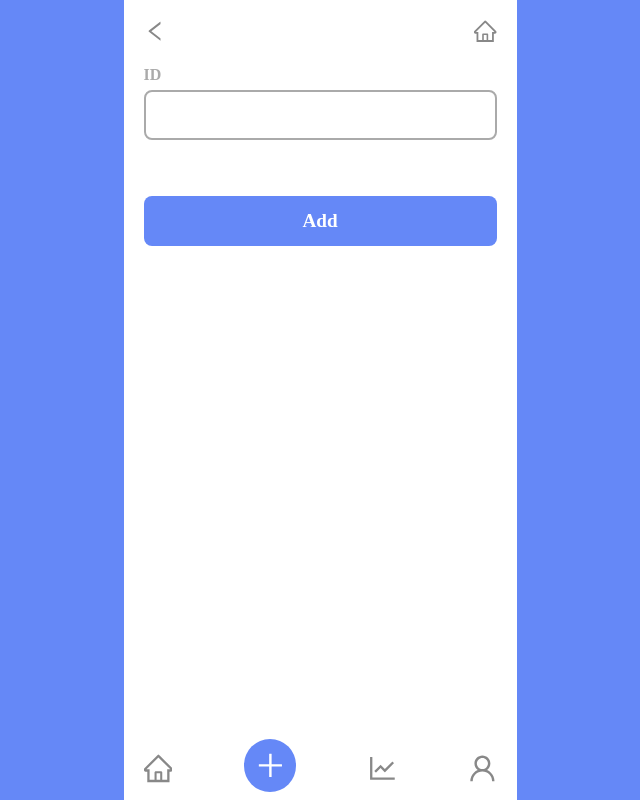
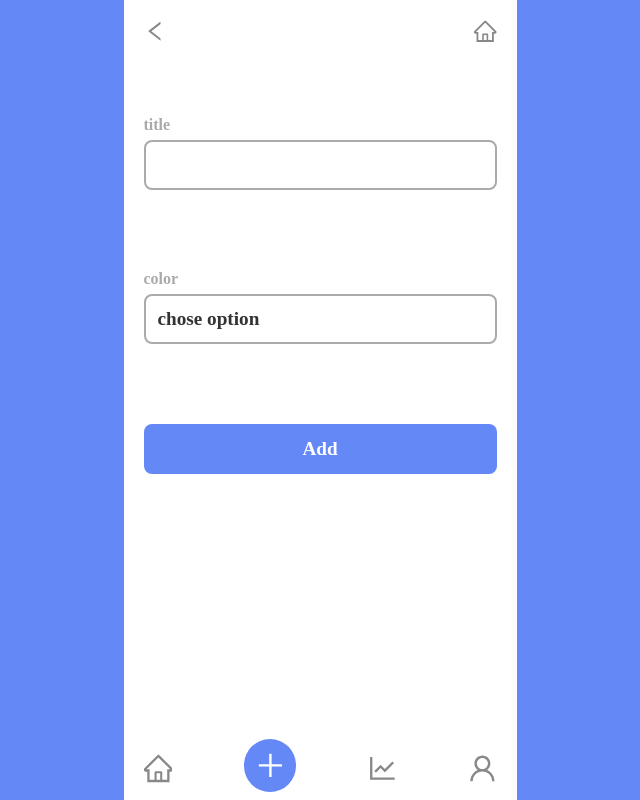
Before and after one commit to helloworld442/todo-list-project, a React (Vite) app: page /write in a window 1280 px wide. Shown: the whole page, without its empty margins (320-960 px from the left). Built offline with nearby package versions, Linux system fonts and the light colour scheme.

Commit message:
feat : create : select UI / UX #2

```diff
--- a/src/features/todo/todoform/TodoFormComponent.tsx
+++ b/src/features/todo/todoform/TodoFormComponent.tsx
@@ -1,9 +1,11 @@
-import Button from "../../ui/button/ButtonComponent";
-import InputBox from "../../ui/input/InputComponent";
+import { useMemo } from "react";
+import { Button, InputBox, Select } from "../../ui";
+import { TodoFormStyle } from "./TodoFormStyle";
 import { TodoFormProps } from "./TodoFormInterface";
-import { TodoFormStyle } from "./TodoFormStyle";
 
-const TodoForm = ({ form, errors, onInput, onSubmit }: TodoFormProps) => {
+const TodoForm = ({ form, errors, onInput, onSelect, onSubmit }: TodoFormProps) => {
+  const colorOptions = useMemo(() => ["tomato", "skyblue", "yellowgreen", "purple"], []);
+
   return (
     <TodoFormStyle onSubmit={onSubmit}>
       <InputBox
@@ -13,6 +15,13 @@ const TodoForm = ({ form, errors, onInput, onSubmit }: TodoFormProps) => {
         error={errors.title}
         onChange={onInput}
       />
+      <Select
+        name="color"
+        value={form.color}
+        error={errors.color}
+        options={colorOptions}
+        onChange={onSelect}
+      />
       <Button>Add</Button>
     </TodoFormStyle>
   );
--- a/src/features/todo/todoform/TodoFormContainer.tsx
+++ b/src/features/todo/todoform/TodoFormContainer.tsx
@@ -1,9 +1,9 @@
-import { useState } from "react";
+import { useCallback, useState } from "react";
 import TodoForm from "./TodoFormComponent";
 
 const TodoFormContainer = () => {
-  const [form, setForm] = useState({ title: "" });
-  const [errors, setErrors] = useState({ title: "" });
+  const [form, setForm] = useState({ title: "", color: "" });
+  const [errors, setErrors] = useState({ title: "", color: "" });
 
   const validateTitle = (title: string) => {
     if (title.trim() === "") return "제목을 입력해주세요";
@@ -12,23 +12,44 @@ const TodoFormContainer = () => {
     return "";
   };
 
-  const onChangeInput = (e: React.ChangeEvent<HTMLInputElement>) => {
+  const validateColor = (color: string) => {
+    if (color.trim() === "") return "색상을 입력해주세요";
+    return "";
+  };
+
+  const onChangeInput = useCallback((e: React.ChangeEvent<HTMLInputElement>) => {
     const { name, value } = e.target;
     setForm((prev) => ({ ...prev, [name]: value }));
     setErrors((prev) => ({ ...prev, [name]: "" }));
-  };
+  }, []);
+
+  const onChangeSelect = useCallback((target: { name: string; value: string }) => {
+    const { name, value } = target;
+    setForm((prev) => ({ ...prev, [name]: value }));
+    setErrors((prev) => ({ ...prev, [name]: "" }));
+  }, []);
 
   const onSubmitTodo = (e: React.FormEvent<HTMLFormElement>) => {
     e.preventDefault();
     const titleError = validateTitle(form.title);
-    if (titleError) {
-      setErrors({ title: titleError });
+    const colorError = validateColor(form.color);
+
+    if (titleError || colorError) {
+      setErrors({ title: titleError, color: colorError });
       return;
     }
-    setForm({ title: "" });
+    setForm({ title: "", color: "" });
   };
 
-  return <TodoForm form={form} errors={errors} onInput={onChangeInput} onSubmit={onSubmitTodo} />;
+  return (
+    <TodoForm
+      form={form}
+      errors={errors}
+      onInput={onChangeInput}
+      onSelect={onChangeSelect}
+      onSubmit={onSubmitTodo}
+    />
+  );
 };
 
 export { TodoFormContainer };
--- a/src/features/todo/todoform/TodoFormInterface.ts
+++ b/src/features/todo/todoform/TodoFormInterface.ts
@@ -1,6 +1,7 @@
 export interface TodoFormProps {
-  form: { title: string };
-  errors: { title: string };
+  form: { title: string; color: string };
+  errors: { title: string; color: string };
+  onSelect: (target: { name: string; value: string }) => void;
   onInput: (e: React.ChangeEvent<HTMLInputElement>) => void;
   onSubmit: (e: React.FormEvent<HTMLFormElement>) => void;
 }
--- a/src/features/todo/todoform/TodoFormStyle.ts
+++ b/src/features/todo/todoform/TodoFormStyle.ts
@@ -2,8 +2,7 @@ import styled from "styled-components";
 
 export const TodoFormStyle = styled.form`
   position: relative;
-  padding: 0 20px;
-  padding-bottom: 50px;
+  padding: 50px 20px;
   box-sizing: border-box;
   display: flex;
   flex-direction: column;
--- a/src/features/ui/button/ButtonComponent.tsx
+++ b/src/features/ui/button/ButtonComponent.tsx
@@ -24,4 +24,4 @@ Button.defaultProps = {
   height: "50px",
 };
 
-export default Button;
+export { Button };
--- /dev/null
+++ b/src/features/ui/index.ts
@@ -0,0 +1,3 @@
+export * from "./button/ButtonComponent";
+export * from "./input/InputComponent";
+export * from "./select/SelectComponent";
--- a/src/features/ui/input/InputComponent.tsx
+++ b/src/features/ui/input/InputComponent.tsx
@@ -1,60 +1,15 @@
-import styled, { css } from "styled-components";
+import { memo } from "react";
+import { InputBoxStyle, InputErrorText, InputLabel, InputStyle } from "./InputStyle";
+import { InputBoxProps } from "./InputInterface";
 
-interface InputBoxProps {
-  type?: string;
-  name?: string;
-  value?: string;
-  error?: string;
-  onChange?: (e: React.ChangeEvent<HTMLInputElement>) => void;
-}
-
-const InputBox = ({ type, name, value, error, onChange }: InputBoxProps) => {
+const InputBox = memo(({ type, name, value, error, onChange }: InputBoxProps) => {
   return (
     <InputBoxStyle>
-      <InputLabel>ID</InputLabel>
+      <InputLabel>{name}</InputLabel>
       <InputStyle type={type} name={name} value={value} error={error} onChange={onChange} />
       <InputErrorText>{error}</InputErrorText>
     </InputBoxStyle>
   );
-};
+});
 
-const InputBoxStyle = styled.div`
-  width: 100%;
-  height: 80px;
-`;
-
-const InputStyle = styled.input<InputBoxProps>`
-  width: 100%;
-  height: 50px;
-  padding: 12px;
-  margin: 6px 0;
-  box-sizing: border-box;
-  border: 2px solid #aaa;
-  border-radius: 8px;
-  outline: none;
-  font-size: 1rem;
-  font-weight: bold;
-  color: #333;
-
-  ${(props) =>
-    props.error &&
-    css`
-      border: 2px solid red;
-      border-radius: 8px;
-      box-sizing: border-box;
-    `}
-`;
-
-const InputLabel = styled.label`
-  font-size: 1rem;
-  font-weight: bold;
-  color: #aaa;
-`;
-
-const InputErrorText = styled.span`
-  font-size: 0.8rem;
-  font-weight: 550;
-  color: red;
-`;
-
-export default InputBox;
+export { InputBox };
--- /dev/null
+++ b/src/features/ui/input/InputInterface.ts
@@ -0,0 +1,7 @@
+export interface InputBoxProps {
+  type: string;
+  name: string;
+  value: string;
+  error: string;
+  onChange?: (e: React.ChangeEvent<HTMLInputElement>) => void;
+}
--- /dev/null
+++ b/src/features/ui/input/InputStyle.ts
@@ -0,0 +1,41 @@
+import styled, { css } from "styled-components";
+import { InputBoxProps } from "./InputInterface";
+
+export const InputBoxStyle = styled.div`
+  width: 100%;
+  height: 80px;
+`;
+
+export const InputStyle = styled.input<InputBoxProps>`
+  width: 100%;
+  height: 50px;
+  padding: 12px;
+  margin: 6px 0;
+  box-sizing: border-box;
+  border: 2px solid #aaa;
+  border-radius: 8px;
+  outline: none;
+  font-size: 1rem;
+  font-weight: bold;
+  color: #333;
+
+  ${(props) =>
+    props.error &&
+    css`
+      border: 2px solid red;
+      border-radius: 8px;
+      box-sizing: border-box;
+    `}
+`;
+
+export const InputLabel = styled.label`
+  font-size: 1rem;
+  font-weight: bold;
+  color: #aaa;
+`;
+
+export const InputErrorText = styled.span`
+  font-size: 0.8rem;
+  font-weight: 550;
+  color: red;
+`;
--- /dev/null
+++ b/src/features/ui/select/SelctInterface.ts
@@ -0,0 +1,11 @@
+export interface SelectProps {
+  name: string;
+  options: string[];
+  value: string;
+  error: string;
+  onChange: (target: { name: string; value: string }) => void;
+}
+
+export interface SelectErrorProps {
+  error: string;
+}
--- /dev/null
+++ b/src/features/ui/select/SelectComponent.tsx
@@ -0,0 +1,45 @@
+import { memo, useState } from "react";
+import {
+  DropDownBox,
+  DropDownErrorText,
+  DropDownItem,
+  DropDownLabel,
+  DropDownMenu,
+  DropDownTrigger,
+} from "./SelectStyle";
+import { SelectProps } from "./SelctInterface";
+
+const Select = memo(({ name, options, value, error, onChange }: SelectProps) => {
+  const [isOpen, setIsOpen] = useState(false);
+
+  const onOpenSelect = () => {
+    setIsOpen(true);
+    onChange({ name, value: "" });
+  };
+
+  const onDownSelect = (option: string) => {
+    setIsOpen(false);
+    onChange({ name, value: option });
+  };
+
+  return (
+    <DropDownBox>
+      <DropDownLabel>{name}</DropDownLabel>
+      <DropDownTrigger error={error} onClick={onOpenSelect}>
+        {value || "chose option"}
+      </DropDownTrigger>
+      {isOpen && (
+        <DropDownMenu>
+          {options?.map((option, index) => (
+            <DropDownItem key={index} onClick={() => onDownSelect(option)}>
+              {option}
+            </DropDownItem>
+          ))}
+        </DropDownMenu>
+      )}
+      <DropDownErrorText>{error}</DropDownErrorText>
+    </DropDownBox>
+  );
+});
+
+export { Select };
--- /dev/null
+++ b/src/features/ui/select/SelectStyle.ts
@@ -0,0 +1,70 @@
+import styled, { css } from "styled-components";
+import { SelectErrorProps } from "./SelctInterface";
+
+export const DropDownBox = styled.div`
+  position: relative;
+  width: 100%;
+  height: 80px;
+  padding: 24px 0;
+`;
+
+export const DropDownLabel = styled.label`
+  font-size: 1rem;
+  font-weight: bold;
+  color: #aaa;
+`;
+
+export const DropDownTrigger = styled.div<SelectErrorProps>`
+  width: 100%;
+  height: 50px;
+  padding: 12px;
+  margin: 6px 0;
+  box-sizing: border-box;
+  border: 2px solid #aaa;
+  border-radius: 8px;
+  outline: none;
+  font-size: 1.2rem;
+  font-weight: bold;
+  color: #333;
+  cursor: pointer;
+
+  ${(props) =>
+    props.error &&
+    css`
+      border: 2px solid red;
+      border-radius: 8px;
+      box-sizing: border-box;
+    `}
+`;
+
+export const DropDownMenu = styled.ul`
+  position: absolute;
+  width: 100%;
+  padding: 12px;
+  margin: 6px 0;
+  box-sizing: border-box;
+  border: 2px solid #aaa;
+  border-radius: 8px;
+  background: #fff;
+  display: flex;
+  flex-direction: column;
+  gap: 10px;
+  cursor: pointer;
+  z-index: 100;
+`;
+
+export const DropDownItem = styled.li`
+  width: 100px;
+  font-size: 1.2rem;
+  font-weight: bold;
+  cursor: pointer;
+`;
+
+export const DropDownErrorText = styled.span`
+  position: absolute;
+  bottom: 6px;
+  left: 0;
+  font-size: 0.8rem;
+  font-weight: 550;
+  color: red;
+`;
```
